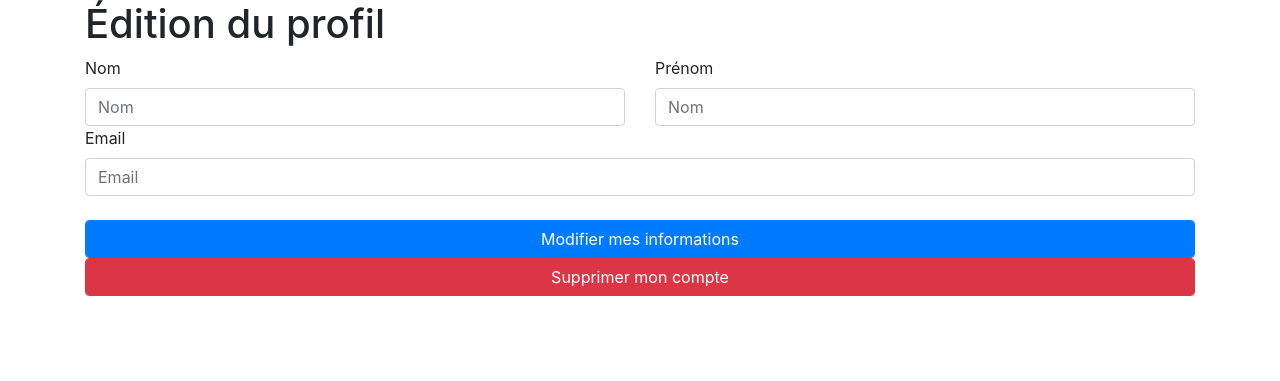
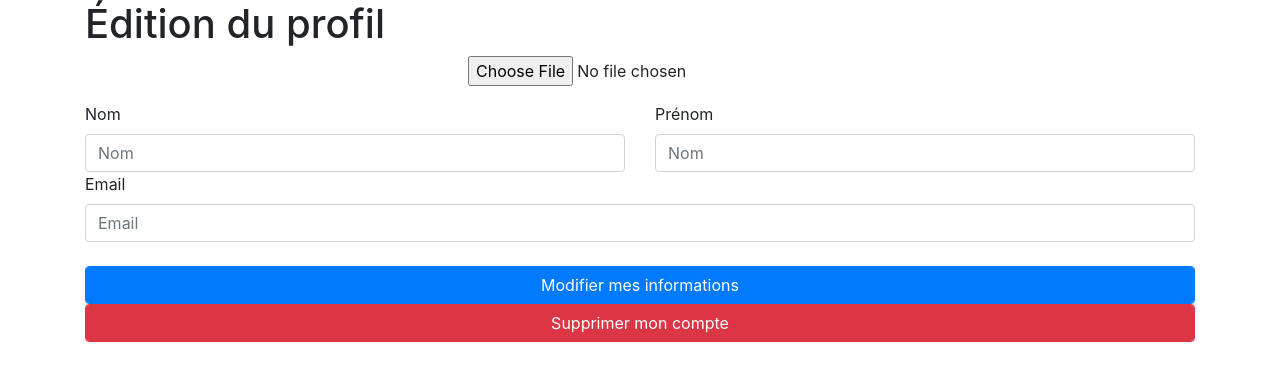
Before and after one commit to damientabet/framework, a PHP site: template src/Views/user/edit.html.twig in a window 1280 px wide. Shown: the part 56-437 px from the top of the page. Run offline with PHP 8.4, Linux system fonts and the light colour scheme; the template is opened without the code that fills it, so the values that code supplies are empty; some libraries are stand-ins or nearby versions.

Commit message:
Closes #19 - Update user template

```diff
--- a/src/Views/user/edit.html.twig
+++ b/src/Views/user/edit.html.twig
@@ -2,7 +2,16 @@
 
 {% block body %}
     <h1>Édition du profil</h1>
-    <form method="post">
+    <form method="post" enctype="multipart/form-data">
+        <div style="margin: 0 auto" class="text-center col-6 mb-3">
+            {% if user.image_name != null %}
+                <img style="max-height: 200px; max-width: 200px;" id="userImg" src="/img/user/{{ user.image_name }}" alt="">
+                <input id="deleteImg" type="submit" name="deleteImg" value="Supprimer" onclick="if(confirm('Êtes-vous sûr ?')){return true;}else{return false;}">
+            {% else %}
+                <input id="file" class="input-file" type="file" name="userImg">
+                <p id="file-upload-filename"></p>
+            {% endif %}
+        </div>
         <div class="row">
             <div class="col">
                 <label for="lastname">Nom</label>
```
